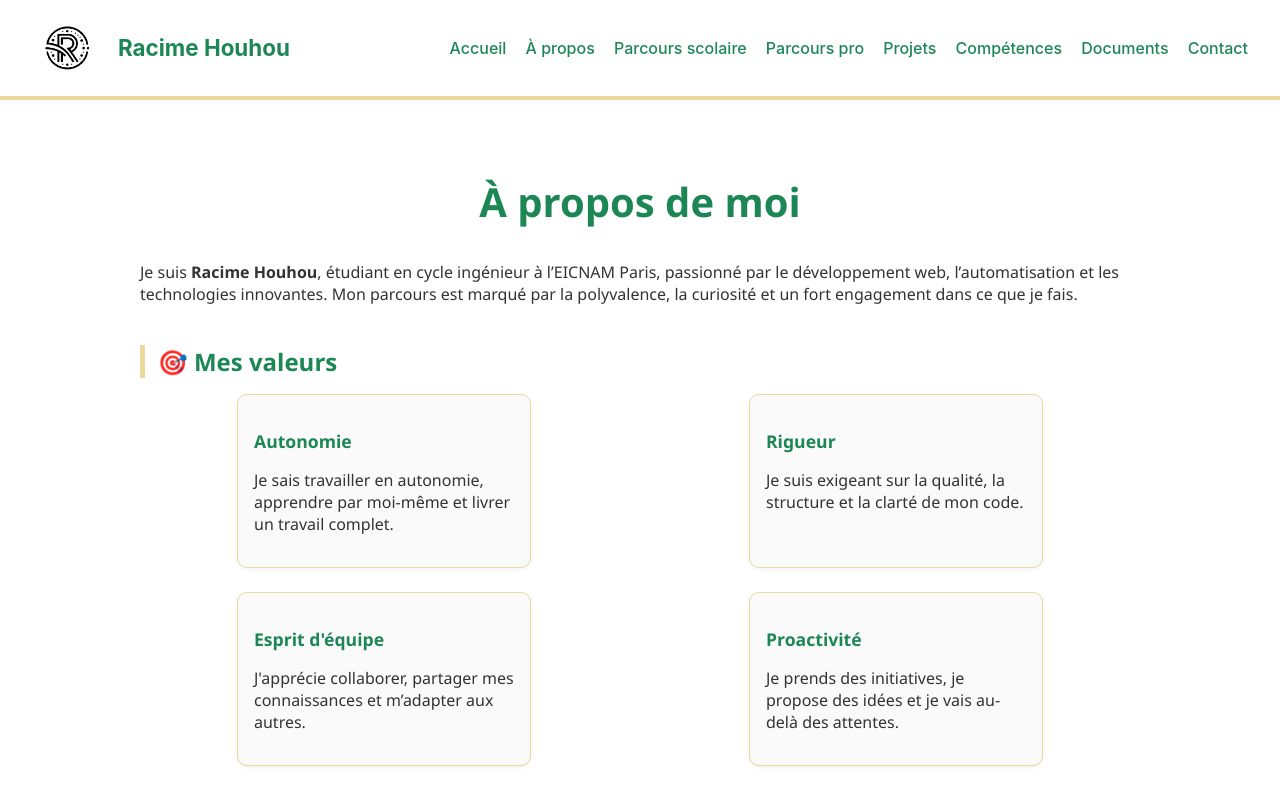
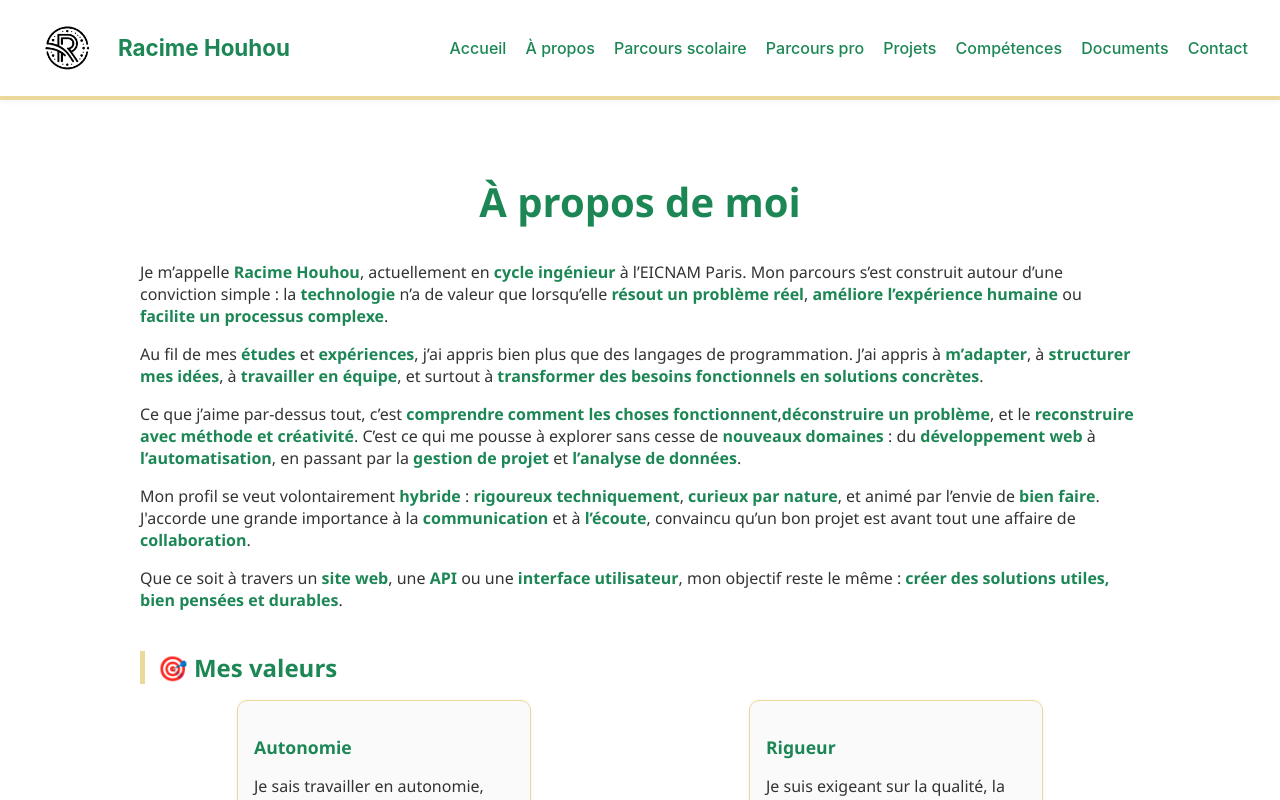
Before and after one commit to racime78/portfolio-react, a React (Create React App) app: page /apropos in a window 1280 px wide. Shown: the top 800 px of the page. Built offline with nearby package versions, Linux system fonts and the light colour scheme.

Commit message:
ajout de contenu dans apropos

```diff
--- a/src/pages/Apropos.jsx
+++ b/src/pages/Apropos.jsx
@@ -11,10 +11,38 @@ export default function Apropos() {
       <h1 className="apropos-title">À propos de moi</h1>
 
       <p>
-        Je suis <strong>Racime Houhou</strong>, étudiant en cycle ingénieur à l’EICNAM Paris, passionné par le
-        développement web, l’automatisation et les technologies innovantes. Mon parcours est marqué par la polyvalence,
-        la curiosité et un fort engagement dans ce que je fais.
-      </p>
+  Je m’appelle <span className="accueil-highlight">Racime Houhou</span>, actuellement en <span className="accueil-highlight">cycle ingénieur</span> à l’EICNAM Paris.
+  Mon parcours s’est construit autour d’une conviction simple : la <span className="accueil-highlight">technologie</span> n’a de valeur que
+  lorsqu’elle <span className="accueil-highlight">résout un problème réel</span>, <span className="accueil-highlight">améliore l’expérience humaine</span> ou <span className="accueil-highlight">facilite un processus complexe</span>.
+</p>
+
+<p>
+  Au fil de mes <span className="accueil-highlight">études</span> et <span className="accueil-highlight">expériences</span>, j’ai appris bien plus que des langages de programmation.
+  J’ai appris à <span className="accueil-highlight">m’adapter</span>, à <span className="accueil-highlight">structurer mes idées</span>, à <span className="accueil-highlight">travailler en équipe</span>,
+  et surtout à <span className="accueil-highlight">transformer des besoins fonctionnels en solutions concrètes</span>.
+</p>
+
+<p>
+  Ce que j’aime par-dessus tout, c’est <span className="accueil-highlight">comprendre comment les choses fonctionnent</span>,
+  <span className="accueil-highlight">déconstruire un problème</span>, et le <span className="accueil-highlight">reconstruire avec méthode et créativité</span>.
+  C’est ce qui me pousse à explorer sans cesse de <span className="accueil-highlight">nouveaux domaines</span> :
+  du <span className="accueil-highlight">développement web</span> à <span className="accueil-highlight">l’automatisation</span>,
+  en passant par la <span className="accueil-highlight">gestion de projet</span> et <span className="accueil-highlight">l’analyse de données</span>.
+</p>
+
+<p>
+  Mon profil se veut volontairement <span className="accueil-highlight">hybride</span> :
+  <span className="accueil-highlight"> rigoureux techniquement</span>, <span className="accueil-highlight">curieux par nature</span>,
+  et animé par l’envie de <span className="accueil-highlight">bien faire</span>.
+  J'accorde une grande importance à la <span className="accueil-highlight">communication</span> et à <span className="accueil-highlight">l’écoute</span>,
+  convaincu qu’un bon projet est avant tout une affaire de <span className="accueil-highlight">collaboration</span>.
+</p>
+
+<p>
+  Que ce soit à travers un <span className="accueil-highlight">site web</span>, une <span className="accueil-highlight">API</span> ou une <span className="accueil-highlight">interface utilisateur</span>,
+  mon objectif reste le même : <span className="accueil-highlight">créer des solutions utiles, bien pensées et durables</span>.
+</p>
+
 
       <div className="apropos-section">
         <h2>🎯 Mes valeurs</h2>
```
